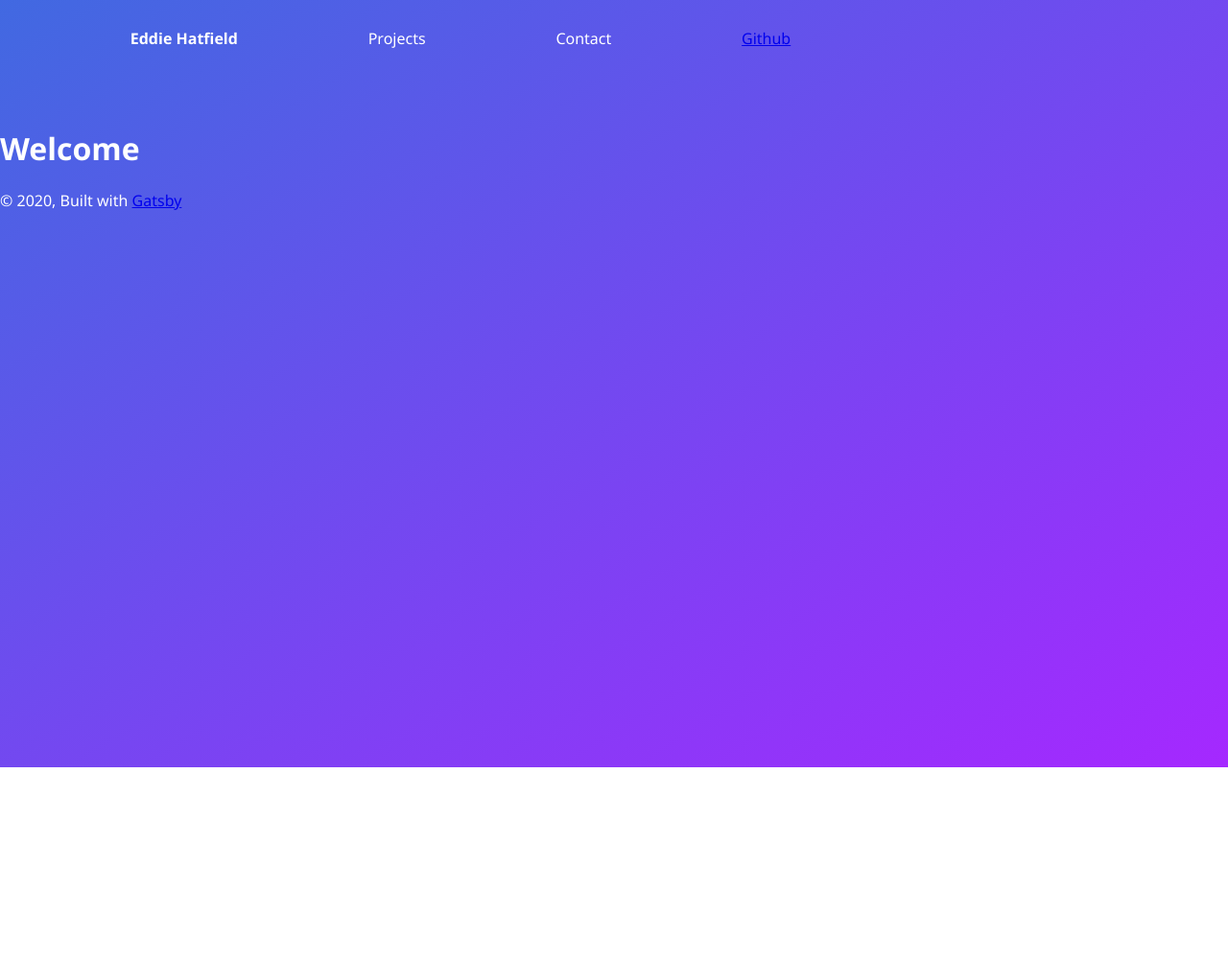
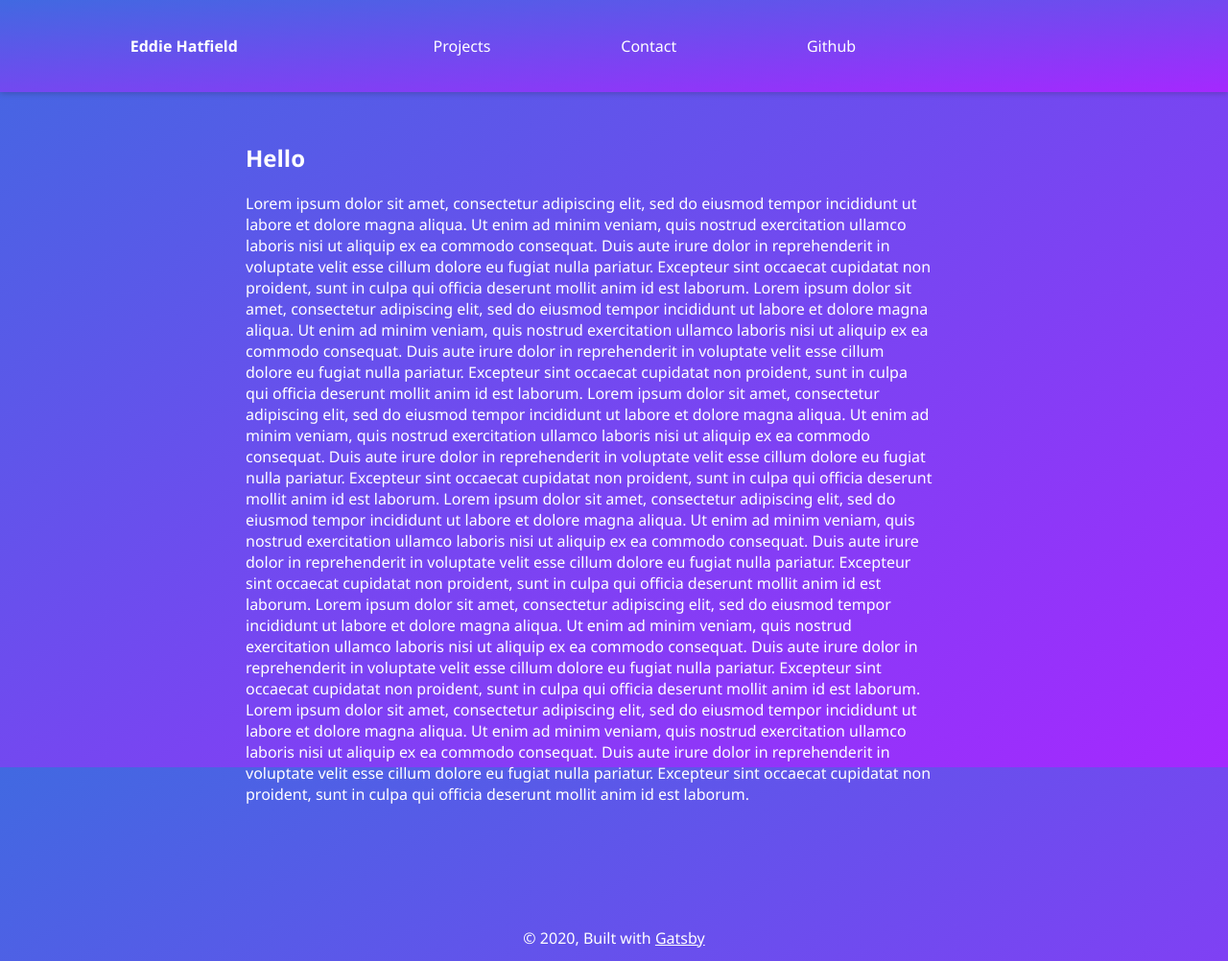
Before and after one commit to e-hat/e-hat.github.io, a Gatsby site in the folder my-website/: page / in a window 1280 px wide. Shown: the whole page at 96% size. Before the commit the page ends 800 px from the top, so only its background shows below. Built offline with nearby package versions, Linux system fonts and the light colour scheme; Gatsby itself is replaced by a stand-in of ours.

Commit message:
header is not sticky at top, going to start working on button soon

```diff
--- a/my-website/src/components/header.css
+++ b/my-website/src/components/header.css
@@ -1,34 +1,29 @@
-html {
-    height: 100%;
+.header {
+    width: 100%;
+    height: 6em;
+    position: fixed;
+    top: 0;
+    left: 0;
+    background-image: linear-gradient(to bottom right, royalblue,#a528ff);
+    box-shadow: 0 1px 6px 0 rgba(32,33,36,.28);
 }
 
-body {
-    font-family: Segoe UI, sans-serif;
-    margin: 0;
-    background-image: linear-gradient(to bottom right, royalblue,#a528ff);
-    height: 100%;
-    background-repeat: no-repeat;
-    background-attachment: fixed;
-}
-
-header {
-    color: white;
-    width: 100%;
-    height: 6em;
-    padding-top: 1em;
-    margin: 0;
-}
-
-#link-container {
-    width: 75%;
-    height: 50%;
+.header-links {
     text-align: center;
     display: flex;
     justify-content: space-evenly;
-    align-items: center;
+    vertical-align: middle;
+    width: 75%;
+    height: 100%;
+}
+.header-links > * {
+    display: inline-block;
+    align-self: center;
+    flex-grow: 1;
 }
 
-#link-container > . {
-    display: inline-block;
-    align-self: flex-end;
+#___gatsby {
+    position: absolute;
+    top: 0;
+    left: 0;
 }
--- a/my-website/src/components/header.js
+++ b/my-website/src/components/header.js
@@ -1,36 +1,35 @@
 import React from "react"
+import { Link } from "gatsby"
+
 import "./header.css"
-import { Link } from "gatsby"
 
 class Header extends React.Component {
     render() {
         return (
-        <header>
-            <div id="link-container">
+        <header className="header">
+            <div className="header-links">
                 <Link to="/"
                     activeStyle={{
                         color: `white`,
                         fontWeight: `bold`,
                         textDecoration: `none`,
+                        flexGrow: 2
                     }}>
                 Eddie Hatfield
                 </Link>
+                <div>
+                    Projects
+                </div>
                 <Link to="/"
                     activeStyle={{
                         color: `white`,
                         textDecoration: `none`,
-                    }}>Projects</Link>
-                <Link to="/"
-                    activeStyle={{
+                    }}>Contact</Link>
+                <a href="https://github.com/deadbird11"
+                    style={{
                         color: `white`,
                         textDecoration: `none`,
-                        width: ``
-                    }}>Contact</Link>
-                <Link href="https://github.com/deadbird11"
-                    activeStyle={{
-                        color: `white`,
-                        textDecoration: `none`,
-                    }}>Github</Link>
+                    }}>Github</a>
             </div>
         </header>
         );
--- a/my-website/src/components/layout.css
+++ b/my-website/src/components/layout.css
@@ -0,0 +1,37 @@
+html {
+    min-height: 100%;
+}
+
+body {
+    font-family: Segoe UI, sans-serif;
+    color: white;
+    background-image: linear-gradient(to bottom right, royalblue,#a528ff);
+    background-repeat: no-repeat;
+    background-attachment: fixed;
+
+    min-height: 100%;
+}
+
+section {
+    height: fit-content(100%);
+    position: sticky;
+    z-index: -1;
+}
+
+footer {
+    padding-top: 10%;
+    padding-bottom: 1%;
+}
+
+main {
+    overflow: hidden;
+    position: relative;
+    top: 15%;
+    padding-top: 10%;
+}
+
+article {
+    width: 70%;
+    position: sticky;
+    z-index: -1;
+}
--- a/my-website/src/components/layout.js
+++ b/my-website/src/components/layout.js
@@ -1,18 +1,21 @@
 import React from "react"
 import Header from "../components/header"
+import SideNav from "../components/sidenav"
+import "../components/layout.css"
 
 class Layout extends React.Component {
     render() {
         return (
             <div>
                 <Header></Header>
+                <SideNav></SideNav>
                 <main>
                     {this.props.children}
                 </main>
-                <footer style={{color:`white`}}>
+                <footer style={{color:`white`, textAlign:`center`}}>
                     © {new Date().getFullYear()}, Built with
                     {` `}
-                    <a href="https://www.gatsbyjs.org">Gatsby</a>
+                    <a style={{color:`white`}}href="https://www.gatsbyjs.org">Gatsby</a>
                 </footer>
             </div>
         )
--- /dev/null
+++ b/my-website/src/components/sidenav.css
@@ -0,0 +1,11 @@
+.sidenav {
+    height: 100%;
+    width: 12.5%;
+    margin: 10% auto;
+    text-align: left;
+}
+
+#sidenav-wrapper {
+    float: left;
+    width: 20%;
+}
--- /dev/null
+++ b/my-website/src/components/sidenav.js
@@ -0,0 +1,13 @@
+import React from "react"
+import "../components/sidenav.css"
+
+class SideNav extends React.Component {
+    render() {
+        return (
+        <div id="sidenav-wrapper"><div className="sidenav">
+        </div></div>
+        )
+    }
+}
+
+export default SideNav
--- a/my-website/src/pages/index.js
+++ b/my-website/src/pages/index.js
@@ -1,15 +1,25 @@
 import React from "react"
 import Header from "../components/header"
 import Layout from "../components/layout"
+import "./index.css"
 
 class IndexPage extends React.Component {
     render() {
         return (
-            <Layout>
-                <h1 style={{color:`white`}}>Welcome</h1>
-            </Layout>
+            <section>
+                <h1>Hello</h1>
+                <article>
+            Lorem ipsum dolor sit amet, consectetur adipiscing elit, sed do eiusmod tempor incididunt ut labore et dolore magna aliqua. Ut enim ad minim veniam, quis nostrud exercitation ullamco laboris nisi ut aliquip ex ea commodo consequat. Duis aute irure dolor in reprehenderit in voluptate velit esse cillum dolore eu fugiat nulla pariatur. Excepteur sint occaecat cupidatat non proident, sunt in culpa qui officia deserunt mollit anim id est laborum.
+            Lorem ipsum dolor sit amet, consectetur adipiscing elit, sed do eiusmod tempor incididunt ut labore et dolore magna aliqua. Ut enim ad minim veniam, quis nostrud exercitation ullamco laboris nisi ut aliquip ex ea commodo consequat. Duis aute irure dolor in reprehenderit in voluptate velit esse cillum dolore eu fugiat nulla pariatur. Excepteur sint occaecat cupidatat non proident, sunt in culpa qui officia deserunt mollit anim id est laborum.
+            Lorem ipsum dolor sit amet, consectetur adipiscing elit, sed do eiusmod tempor incididunt ut labore et dolore magna aliqua. Ut enim ad minim veniam, quis nostrud exercitation ullamco laboris nisi ut aliquip ex ea commodo consequat. Duis aute irure dolor in reprehenderit in voluptate velit esse cillum dolore eu fugiat nulla pariatur. Excepteur sint occaecat cupidatat non proident, sunt in culpa qui officia deserunt mollit anim id est laborum.
+            Lorem ipsum dolor sit amet, consectetur adipiscing elit, sed do eiusmod tempor incididunt ut labore et dolore magna aliqua. Ut enim ad minim veniam, quis nostrud exercitation ullamco laboris nisi ut aliquip ex ea commodo consequat. Duis aute irure dolor in reprehenderit in voluptate velit esse cillum dolore eu fugiat nulla pariatur. Excepteur sint occaecat cupidatat non proident, sunt in culpa qui officia deserunt mollit anim id est laborum.
+            Lorem ipsum dolor sit amet, consectetur adipiscing elit, sed do eiusmod tempor incididunt ut labore et dolore magna aliqua. Ut enim ad minim veniam, quis nostrud exercitation ullamco laboris nisi ut aliquip ex ea commodo consequat. Duis aute irure dolor in reprehenderit in voluptate velit esse cillum dolore eu fugiat nulla pariatur. Excepteur sint occaecat cupidatat non proident, sunt in culpa qui officia deserunt mollit anim id est laborum.
+            Lorem ipsum dolor sit amet, consectetur adipiscing elit, sed do eiusmod tempor incididunt ut labore et dolore magna aliqua. Ut enim ad minim veniam, quis nostrud exercitation ullamco laboris nisi ut aliquip ex ea commodo consequat. Duis aute irure dolor in reprehenderit in voluptate velit esse cillum dolore eu fugiat nulla pariatur. Excepteur sint occaecat cupidatat non proident, sunt in culpa qui officia deserunt mollit anim id est laborum.
+
+                </article>
+            </section>
         )
     }
 }
 
-export default IndexPage
+export default () => <Layout><IndexPage></IndexPage></Layout>
```
Also changed, not shown: my-website/src/components/testpage.js (added), my-website/src/pages/index.css (added), 1 other file.
